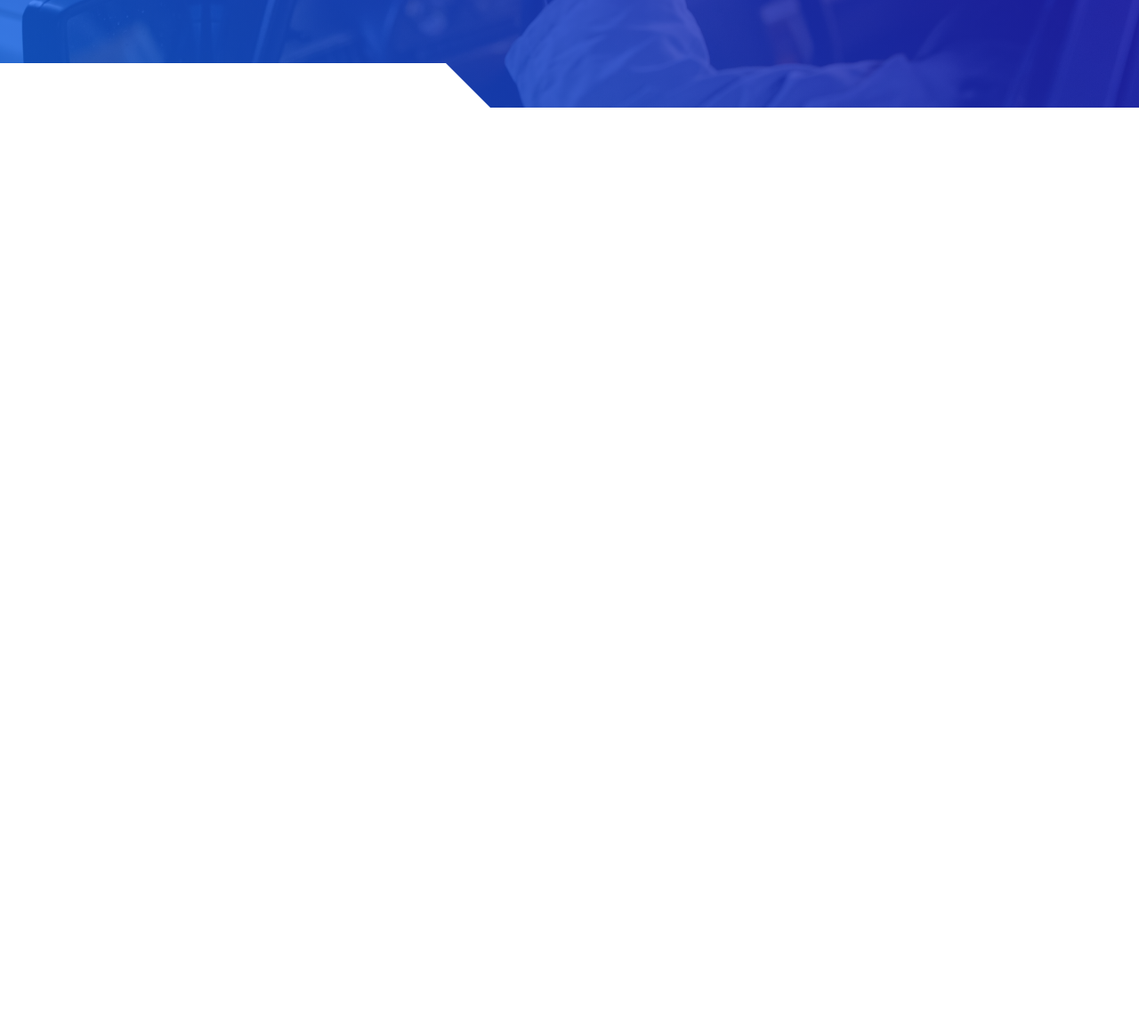
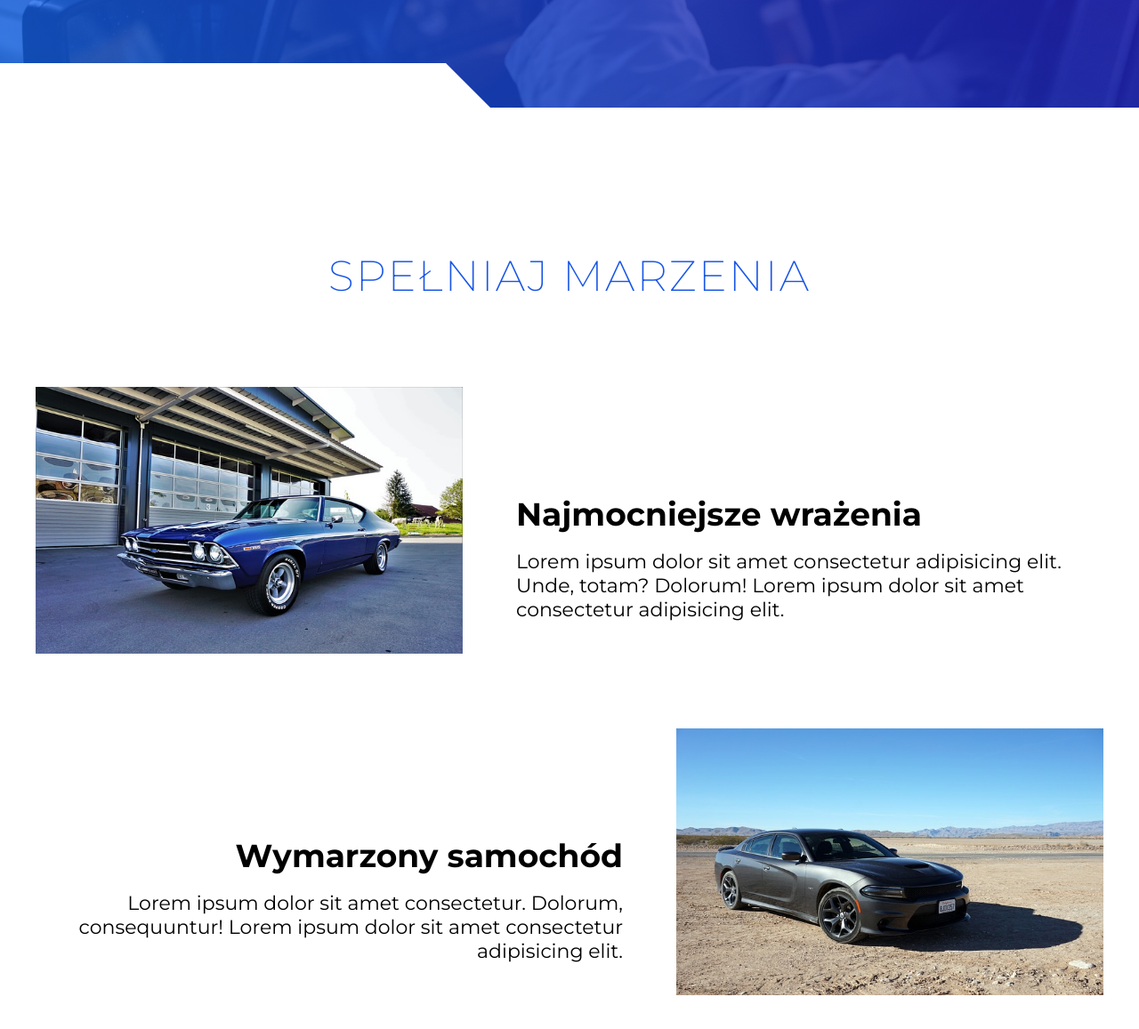
Before and after one commit to pSzymanek/UXAuto, a plain HTML site: page index.html in a window 1280 px wide. Shown: the part 479-1636 px from the top of the page at 89% size. Before the commit the page ends 800 px from the top, so only its background shows below. Drawn offline with Linux system fonts and the light colour scheme; a web font is replaced by a local one.

Commit message:
added first main section
Section "dreams" and its mediaQuerries finished

```diff
--- a/index.html
+++ b/index.html
@@ -41,6 +41,36 @@
 
     </header>
 
+    <main class="main">
+        <section class="dreams section-padding section white-section">
+
+            <div class="wrapper">
+                <h2 class="section-heading">Spełniaj marzenia</h2>
+
+                <div class="dreams__box">
+                    <div class="dreams__box-img dreams__box-img">
+                        <img src="./img/carB_640.jpg" alt="dream" class="dreams__img">
+                    </div>
+                    <div class="dreams__box-text dreams__box-text">
+                        <h3 class="dreams__title">Najmocniejsze wrażenia</h3>
+                        <p class="dreams__text">Lorem ipsum dolor sit amet consectetur adipisicing elit.  Unde, totam? Dolorum! Lorem ipsum dolor sit amet consectetur adipisicing elit.</p>
+                    </div>
+                </div>
+
+                <div class="dreams__box">
+                    <div class="dreams__box-img dreams__box-img--right">
+                        <img src="./img/carA_640.jpg" alt="dream2" class="dreams__img">
+                    </div>
+                    <div class="dreams__box-text dreams__box-text--right">
+                        <h3 class="dreams__title">Wymarzony samochód</h3>
+                        <p class="dreams__text">Lorem ipsum dolor sit amet consectetur. Dolorum, consequuntur! Lorem ipsum dolor sit amet consectetur adipisicing elit.</p>
+                    </div>
+                </div>
+
+            </div>
+        </section>
+    </main>
+
     <script src="./js/main.js"></script>
 </body>
 
--- a/sass/_components.scss
+++ b/sass/_components.scss
@@ -50,3 +50,38 @@
 		transform-origin: left;
 	}
 }
+
+
+.section-heading {
+    position: relative;
+    margin-bottom: 2em;
+    font-size: 3rem;
+    font-weight: 300;
+    text-transform: uppercase;
+    text-align: center;
+    color: colors.$main-color;
+    letter-spacing: 2px;
+}
+
+.section-padding {
+    padding: 6em 2em;
+}
+
+@media(min-width: 768px) {
+    .section-heading {
+        font-size: 3.6rem;
+    }
+
+    .section-padding {
+        padding: 8em 2em;
+    }
+}
+@media(min-width: 992px) {
+    .section-heading {
+        font-size: 4.8rem;
+    }
+
+    .section-padding {
+        padding: 10em 2em;
+    }
+}
--- a/sass/main.scss
+++ b/sass/main.scss
@@ -176,9 +176,63 @@ body {
 	}
 }
 
+// MAIN
+
+// DREAMS SECTION
+
+.dreams {
+	&__box {
+		display: flex;
+		flex-direction: column;
+		margin: 2em 0;
+	}
+
+	&__img {
+		width: 100%;
+		margin-bottom: 1em;
+	}
+
+	&__title {
+		margin-bottom: 0.5em;
+	}
+
+	&__text {
+		font-size: 1.4rem;
+	}
+}
 // ===========================
 // MEDIA
 // ===========================
+
+@media (min-width: 576px) {
+	.dreams {
+		&__box {
+			flex-direction: row;
+			justify-content: space-between;
+
+			&-text {
+				width: 55%;
+
+				&--right {
+					text-align: right;
+				}
+			}
+
+			&-img {
+				width: 40%;
+
+				&--right {
+					order: 1;
+				}
+			}
+		}
+
+		&__img {
+			margin-bottom: 0;
+			max-height: 300px;
+		}
+	}
+}
 
 @media (min-width: 768px) {
 	.white-block {
@@ -199,6 +253,12 @@ body {
 			font-size: 1.6rem;
 		}
 	}
+
+	.dreams {
+		&__text {
+			font-size: 1.8rem;
+		}
+	}
 }
 
 @media (min-width: 992px) {
@@ -214,4 +274,31 @@ body {
 			font-size: 10rem;
 		}
 	}
+
+	.nav {
+		&__item {
+			font-size: 4.8rem;
+		}
+	}
+
+	.dreams {
+		&__box {
+			margin: 5em 0;
+
+			&-text {
+				display: flex;
+				flex-direction: column;
+				justify-content: flex-end;
+				margin-bottom: 2.5em;
+			}
+		}
+
+		&__title {
+			font-size: 3.6rem;
+		}
+
+		&__text {
+			font-size: 2.2rem;
+		}
+	}
 }
```
Also changed, not shown: css/main.css, img/carA_1920.jpg (added), img/carA_640.jpg (added), img/carB_1920.jpg (added), img/carB_640.jpg (added), 1 other file.
